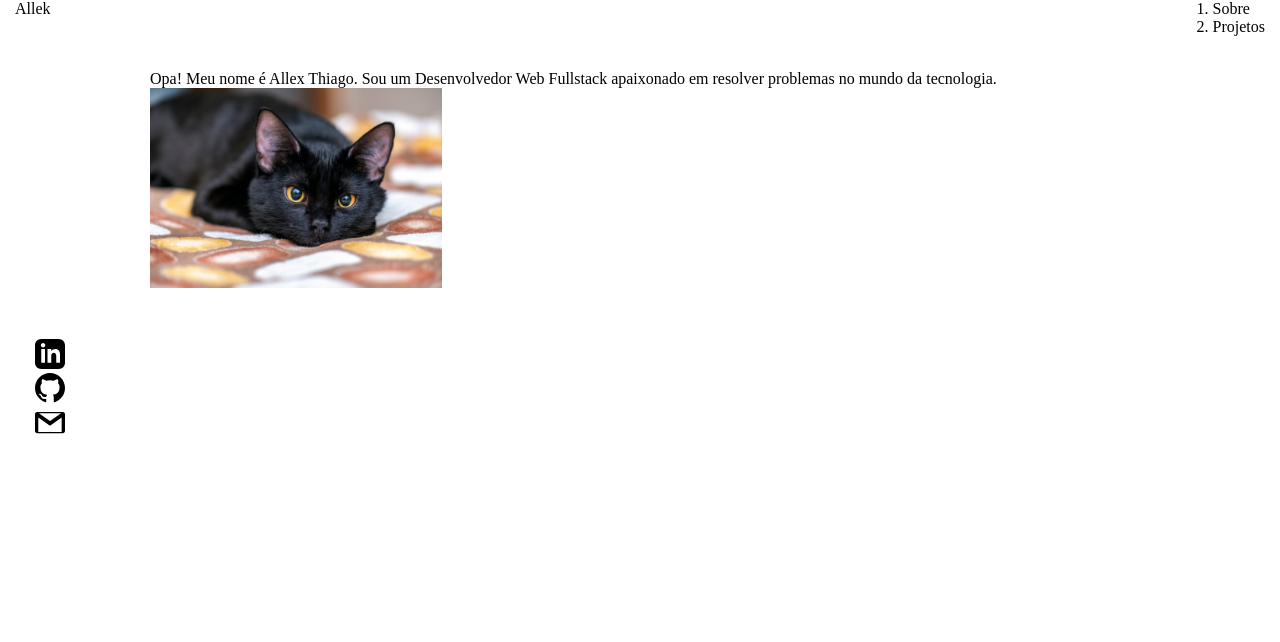
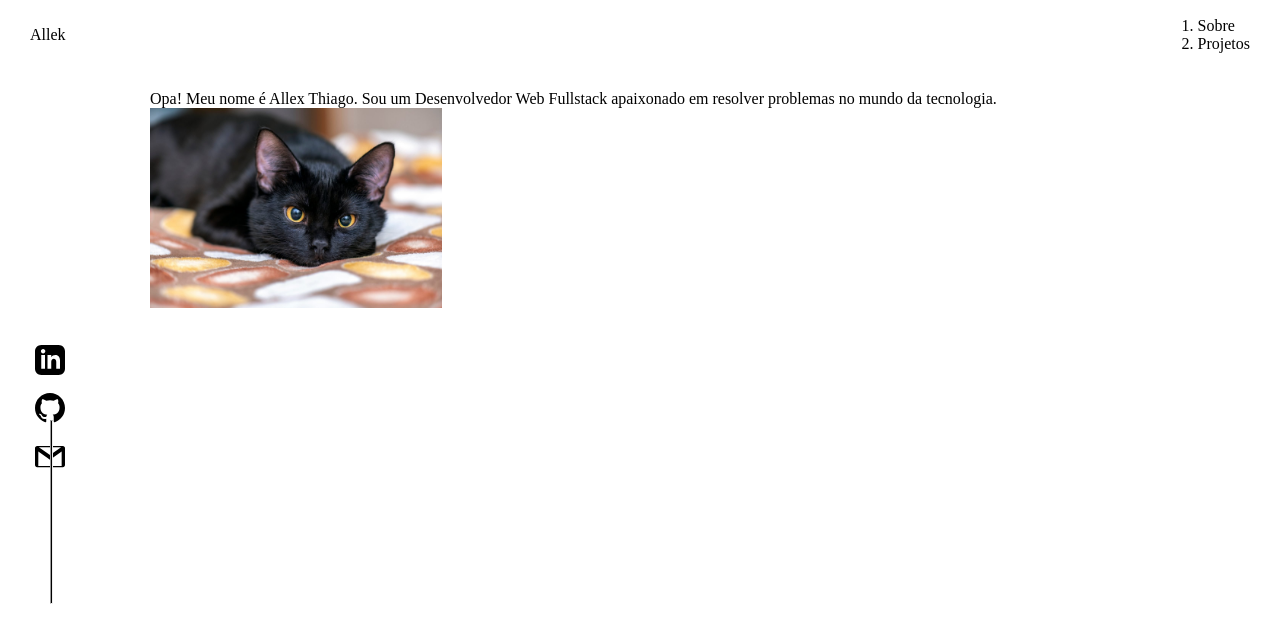
Before and after one commit to AllexThiagoSR/personal-site, a Next.js app: page / in a window 1280 px wide. Shown: the top 642 px of the page. Built offline with nearby package versions, Linux system fonts and the light colour scheme.

Commit message:
style: Posiciona na tela os links de contato

```diff
--- a/src/components/Aside.js
+++ b/src/components/Aside.js
@@ -35,6 +35,7 @@ function Aside() {
           ))
         }
       </ul>
+      <hr/>
     </aside>
   );
 }
--- a/src/styles/globals.css
+++ b/src/styles/globals.css
@@ -114,9 +114,11 @@ body {
 
 .header {
   display: flex;
-  padding: 0 15px;
+  padding: 0 30px;
   justify-content: space-between;
   height: 70px;
+  align-items: center;
+  margin-bottom: 20px;
 }
 
 .layout-default {
@@ -139,10 +141,28 @@ body {
   align-items: center;
 }
 
+.contacts-list li {
+  margin: 7px 0;
+}
+
 .aside-section {
   display: flex;
   height: 100%;
   width: 100px;
+  position: relative;
+}
+
+.logo:hover {
+  translate: 0 -2px;
+}
+
+hr {
+  height: 182px;
+  width: 1px;
+  position: absolute;
+  top: 330px;
+  left: 50%;
+  background-color: black;
 }
 
 #__next {
```
